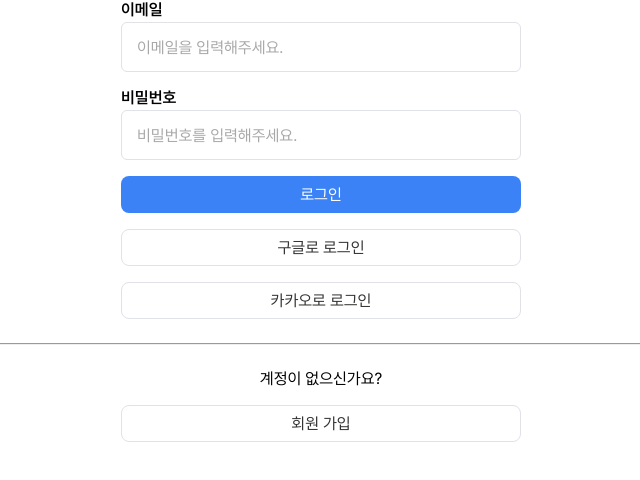
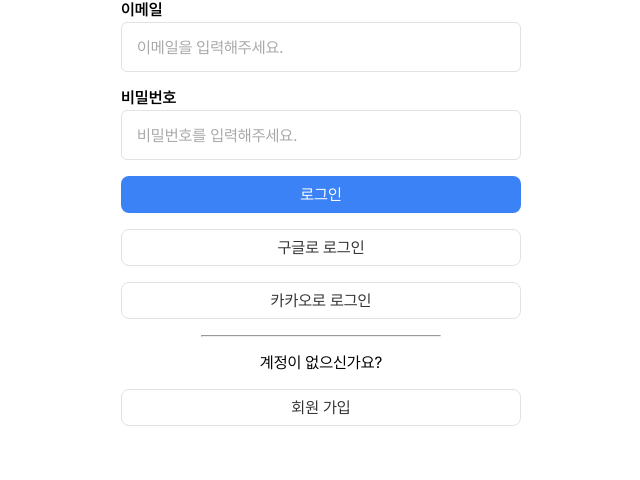
Before and after one commit to FC8-MINI/Your-Trip, a Next.js app: page /login in a window 1280 px wide. Shown: the top 480 px of the page, without its empty margins (319-959 px from the left). Built offline with nearby package versions, Linux system fonts and the light colour scheme.

Commit message:
Design: Hr 컴포넌트 디자인 옵션 추가

```diff
--- a/src/components/Hr/Hr.styles.ts
+++ b/src/components/Hr/Hr.styles.ts
@@ -6,5 +6,5 @@ export const HrStyled = styled.hr<HrStyledProps>`
 
   width: ${({ $size }) => ($size === "full" ? "100%" : "24rem")};
 
-  margin: 0.8rem 0;
+  ${({ $gap }) => $gap && "margin: 0.8rem 0;"}
 `;
--- a/src/components/Hr/Hr.tsx
+++ b/src/components/Hr/Hr.tsx
@@ -1,8 +1,8 @@
 import { HrStyled } from "./Hr.styles";
 import { type HrProps } from "./Hr.types";
 
-const Hr = ({ $size = "full", ...props }: HrProps) => {
-  return <HrStyled $size={$size} {...props} />;
+const Hr = ({ $size = "full", $gap = false, ...props }: HrProps) => {
+  return <HrStyled $size={$size} $gap={$gap} {...props} />;
 };
 
 export default Hr;
--- a/src/components/Hr/Hr.types.ts
+++ b/src/components/Hr/Hr.types.ts
@@ -1,5 +1,6 @@
 export interface HrStyledProps {
   $size: "short" | "full";
+  $gap: boolean;
 }
 
 export interface HrProps extends Partial<HrStyledProps>, React.ComponentPropsWithoutRef<"hr"> {}
--- a/src/components/LoginForm/LoginForm.tsx
+++ b/src/components/LoginForm/LoginForm.tsx
@@ -58,7 +58,7 @@ const LoginForm = () => {
       </LoginFormStyled>
       <Button $size="large">구글로 로그인</Button>
       <Button $size="large">카카오로 로그인</Button>
-      <Hr />
+      <Hr $size="short" />
       <ToSignInText>계정이 없으신가요?</ToSignInText>
       <Button $size="large" onClick={() => router.push("/signup")}>
         회원 가입
```
